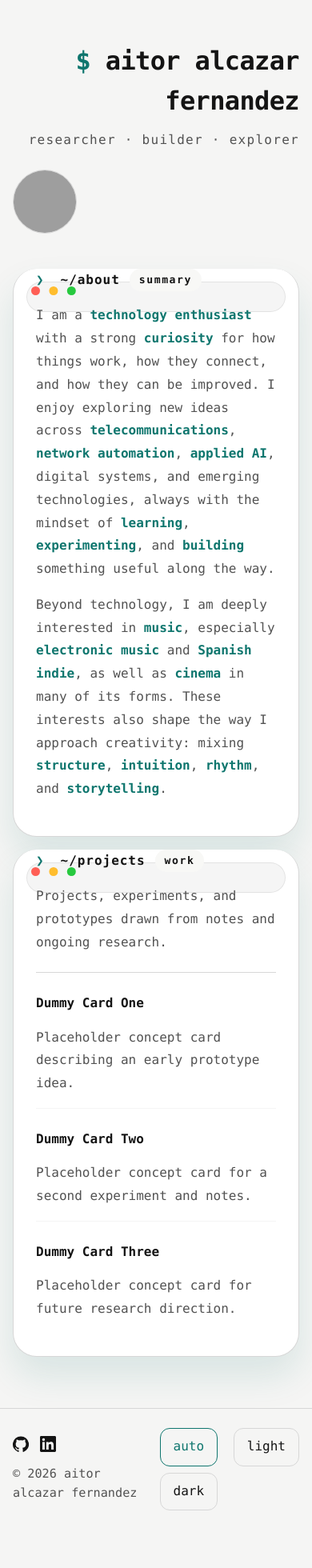
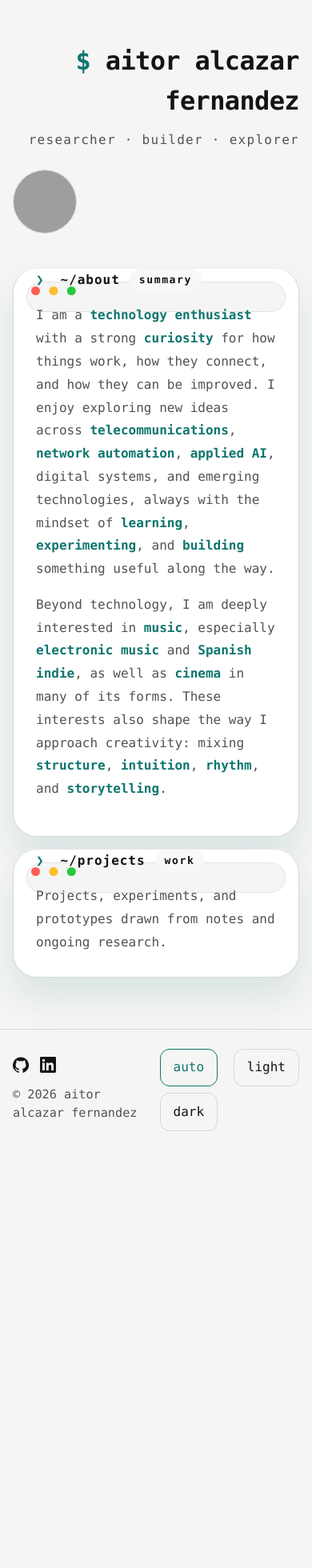
Before and after one commit to aitor-alcazar/aitor-alcazar.github.io, a Jekyll site: the page built from index.md, in a window 390 px wide. Shown: the whole page at 80% size. Built offline with Jekyll 4.4.1, drawn with Linux system fonts in a browser that asks for light colours; after the commit the page ends 1486 px from its top, so only the background shows below that; grey boxes are pictures that could not be loaded.

Commit message:
Cleanup legacy carousel and placeholder cards; improve section spacing

```diff
--- a/_config.yml
+++ b/_config.yml
@@ -4,7 +4,3 @@ url: "https://aitor-alcazar.github.io"
 baseurl: ""
 markdown: kramdown
 permalink: pretty
-collections:
-  cards:
-    output: true
-    permalink: /cards/:name/
--- a/_data/cards.yml
+++ /dev/null
@@ -1,12 +0,0 @@
-- title: Dummy Card One
-  slug: dummy-card-1
-  description: Placeholder concept card describing an early prototype idea.
-  url: /cards/dummy-card-1/
-- title: Dummy Card Two
-  slug: dummy-card-2
-  description: Placeholder concept card for a second experiment and notes.
-  url: /cards/dummy-card-2/
-- title: Dummy Card Three
-  slug: dummy-card-3
-  description: Placeholder concept card for future research direction.
-  url: /cards/dummy-card-3/
--- a/_includes/card-grid.html
+++ /dev/null
@@ -1,12 +0,0 @@
-<div class="project-list">
-  {% for card in include.cards %}
-    <div class="project-row">
-      {% if card.url %}
-        <a href="{{ card.url | relative_url }}" class="project-name">{{ card.title }}</a>
-      {% else %}
-        <span class="project-name">{{ card.title }}</span>
-      {% endif %}
-      <span class="project-description">{{ card.description }}</span>
-    </div>
-  {% endfor %}
-</div>
--- a/_layouts/home.html
+++ b/_layouts/home.html
@@ -26,5 +26,4 @@ layout: default
 <section id="projects" class="section section-block">
   <h2><span class="section-path">~/projects</span><span class="section-badge">work</span></h2>
   <p class="section-copy">Projects, experiments, and prototypes drawn from notes and ongoing research.</p>
-  {% include card-grid.html cards=site.data.cards %}
 </section>
--- a/assets/css/styles.css
+++ b/assets/css/styles.css
@@ -64,8 +64,7 @@ h2,
 .entry-title,
 .card-item h3,
 .footer-copy,
-.theme-switcher button,
-.carousel-status {
+.theme-switcher button {
   text-transform: lowercase;
 }
 
@@ -138,7 +137,7 @@ h2,
 
 .section-block {
   margin-top: 1rem;
-  padding: 4.5rem 1.75rem 1.75rem;
+  padding: 5.5rem 1.75rem 1.75rem;
   background: var(--terminal);
   border: 1px solid var(--border);
   border-radius: 1.85rem;
@@ -267,47 +266,12 @@ h2 {
   color: var(--accent);
 }
 
-.card-item,
-.carousel {
-  border: 1px solid var(--border);
-  border-radius: 1rem;
-}
-
-.carousel {
-  margin-top: 1rem;
-  padding: 1rem;
-  background: var(--surface);
-}
-
-.carousel-viewport {
-  min-height: 180px;
-}
-
-.carousel-slide {
-  display: none;
-}
-
-.carousel-slide.active {
-  display: block;
-}
-
-.carousel-footer {
-  display: flex;
-  align-items: center;
-  justify-content: space-between;
-  gap: 1rem;
-  margin-top: 1rem;
-  flex-wrap: wrap;
-}
-
-.carousel-controls,
 .theme-switcher {
   display: inline-flex;
   gap: 0.5rem;
   flex-wrap: wrap;
 }
 
-.carousel-controls button,
 .theme-switcher button {
   appearance: none;
   border: 1px solid var(--border);
@@ -320,9 +284,7 @@ h2 {
   font: inherit;
 }
 
-.carousel-controls button:hover,
-.theme-switcher button:hover,
-.card-link:hover {
+.theme-switcher button:hover {
   border-color: var(--accent);
   color: var(--accent);
 }
@@ -332,170 +294,6 @@ h2 {
   color: var(--accent);
 }
 
-.carousel-status {
-  color: var(--muted);
-  font-size: 0.95rem;
-}
-
-.carousel-indicators {
-  display: grid;
-  grid-template-columns: repeat(auto-fit, minmax(1.25rem, 1fr));
-  gap: 0.5rem;
-  margin-top: 1rem;
-}
-
-.carousel-indicator {
-  width: 100%;
-  aspect-ratio: 1;
-  border: 1px solid var(--border);
-  border-radius: 999px;
-  background: transparent;
-  cursor: pointer;
-}
-
-.carousel-indicator.active,
-.carousel-indicator:focus-visible {
-  background: var(--accent-soft);
-  border-color: var(--accent);
-}
-
-.card-grid {
-  display: grid;
-  grid-template-columns: repeat(auto-fit, minmax(280px, 1fr));
-  gap: 1.25rem;
-}
-
-.project-list {
-  display: grid;
-  gap: 0.6rem;
-  margin-top: 1.4rem;
-  padding-top: 0.6rem;
-  border-top: 1px solid var(--border);
-}
-
-.project-row {
-  display: grid;
-  grid-template-columns: minmax(200px, 240px) 1fr;
-  gap: 1rem;
-  align-items: start;
-  padding: 1rem 0;
-  border-bottom: 1px solid rgba(0, 0, 0, 0.04);
-}
-
-.project-row:last-child {
-  border-bottom: none;
-}
-
-.project-name,
-.project-name:visited {
-  color: var(--text);
-  font-weight: 700;
-  text-decoration: none;
-  transition: color 0.2s ease;
-}
-
-.project-name:hover,
-.project-name:focus-visible {
-  color: var(--accent);
-}
-
-.project-name::before {
-  content: ">> ";
-  color: var(--muted);
-}
-
-.project-description {
-  color: var(--muted);
-  line-height: 1.8;
-}
-
-@media (max-width: 640px) {
-  .project-row {
-    grid-template-columns: 1fr;
-  }
-
-  .project-name::before {
-    content: "";
-  }
-}
-
-.card-item {
-  position: relative;
-  min-height: 220px;
-  padding: 1.5rem;
-  background: var(--surface);
-  border: 1px solid transparent;
-  border-radius: 1.5rem;
-  box-shadow: var(--shadow);
-  transition: transform 0.25s ease, border-color 0.25s ease, box-shadow 0.25s ease, background 0.25s ease;
-  overflow: hidden;
-}
-
-.card-item::before {
-  content: "";
-  position: absolute;
-  inset: 0;
-  border-radius: inherit;
-  pointer-events: none;
-  background: linear-gradient(180deg, rgba(255,255,255,0.16), transparent 60%);
-}
-
-.card-item:hover {
-  transform: translateY(-4px);
-  border-color: var(--accent);
-  box-shadow: 0 24px 45px rgba(15, 118, 110, 0.12);
-}
-
-.card-item h3 {
-  margin: 0 0 0.9rem;
-  font-size: 1.2rem;
-  letter-spacing: 0.01em;
-}
-
-.card-item p {
-  margin: 0;
-  color: var(--muted);
-  white-space: pre-line;
-}
-
-.card-link {
-  margin-top: 1.5rem;
-  display: inline-flex;
-  align-items: center;
-  gap: 0.45rem;
-  color: var(--accent);
-  padding: 0.85rem 1.1rem;
-  border: 1px solid transparent;
-  border-radius: 999px;
-  background: var(--accent-soft);
-  text-decoration: none;
-  transition: background 0.2s ease, color 0.2s ease, transform 0.2s ease;
-}
-
-.card-link:hover,
-.card-link:focus-visible {
-  color: #ffffff;
-  background: var(--accent);
-  transform: translateY(-1px);
-}
-
-.entry-list {
-  list-style: none;
-  padding: 0;
-  margin: 0;
-}
-
-.entry-list li {
-  display: flex;
-  flex-wrap: wrap;
-  gap: 0.75rem;
-  padding: 0.85rem 0;
-  border-bottom: 1px solid var(--border);
-}
-
-.entry-list li:last-child {
-  border-bottom: none;
-}
 
 .entry-title {
   font-weight: 600;
@@ -552,23 +350,8 @@ h2 {
     padding: 1.5rem 1rem 2rem;
   }
 
-  .carousel-footer {
-    flex-direction: column;
-    align-items: stretch;
-  }
-
-  .carousel-controls,
   .theme-switcher {
     width: 100%;
     justify-content: space-between;
   }
 }
-
-.no-js .carousel-slide {
-  display: block;
-}
-
-.no-js .carousel-controls,
-.no-js .carousel-indicators {
-  display: none;
-}
--- a/assets/js/theme.js
+++ b/assets/js/theme.js
@@ -36,76 +36,10 @@
     });
   }
 
-  function initCarousel() {
-    var carousels = document.querySelectorAll('[data-carousel]');
-
-    carousels.forEach(function (carousel) {
-      var slides = Array.prototype.slice.call(carousel.querySelectorAll('[data-carousel-slide]'));
-      if (!slides.length) {
-        return;
-      }
-
-      var status = carousel.querySelector('.carousel-status');
-      var prevButton = carousel.querySelector('.carousel-prev');
-      var nextButton = carousel.querySelector('.carousel-next');
-      var indicators = Array.prototype.slice.call(carousel.querySelectorAll('[data-carousel-index]'));
-      var currentIndex = 0;
-
-      function updateActive(index) {
-        currentIndex = (index + slides.length) % slides.length;
-        slides.forEach(function (slide, idx) {
-          slide.classList.toggle('active', idx === currentIndex);
-        });
-        if (status) {
-          status.textContent = (currentIndex + 1) + ' / ' + slides.length;
-        }
-        indicators.forEach(function (button, idx) {
-          var active = idx === currentIndex;
-          button.classList.toggle('active', active);
-          button.setAttribute('aria-pressed', active ? 'true' : 'false');
-        });
-      }
-
-      if (prevButton) {
-        prevButton.addEventListener('click', function () {
-          updateActive(currentIndex - 1);
-        });
-      }
-
-      if (nextButton) {
-        nextButton.addEventListener('click', function () {
-          updateActive(currentIndex + 1);
-        });
-      }
-
-      indicators.forEach(function (button) {
-        button.addEventListener('click', function () {
-          var targetIndex = parseInt(button.getAttribute('data-carousel-index'), 10);
-          updateActive(targetIndex);
-        });
-      });
-
-      carousel.addEventListener('keydown', function (event) {
-        if (event.key === 'ArrowLeft') {
-          event.preventDefault();
-          if (prevButton) prevButton.click();
-        }
-        if (event.key === 'ArrowRight') {
-          event.preventDefault();
-          if (nextButton) nextButton.click();
-        }
-      });
-
-      carousel.setAttribute('tabindex', '0');
-      updateActive(0);
-    });
-  }
-
   function init() {
     root.classList.remove('no-js');
     root.classList.add('js');
     initTheme();
-    initCarousel();
   }
 
   if (document.readyState === 'loading') {
--- a/cards/dummy-card-2.md
+++ /dev/null
@@ -1,7 +0,0 @@
----
-layout: card-page
-title: Dummy Card Two
-summary: Placeholder detail page for a second in-progress concept.
----
-
-This page contains placeholder text for a future project exploration.
--- a/cards/dummy-card-3.md
+++ /dev/null
@@ -1,7 +0,0 @@
----
-layout: card-page
-title: Dummy Card Three
-summary: Placeholder detail page for a research direction card.
----
-
-This page contains placeholder text describing a potential future line of work.
```
Also changed, not shown: _includes/entry-list.html (deleted, +0 -11 lines), _layouts/card-page.html (deleted, +0 -9 lines), cards/dummy-card-1.md (deleted, +0 -7 lines), README.md.
